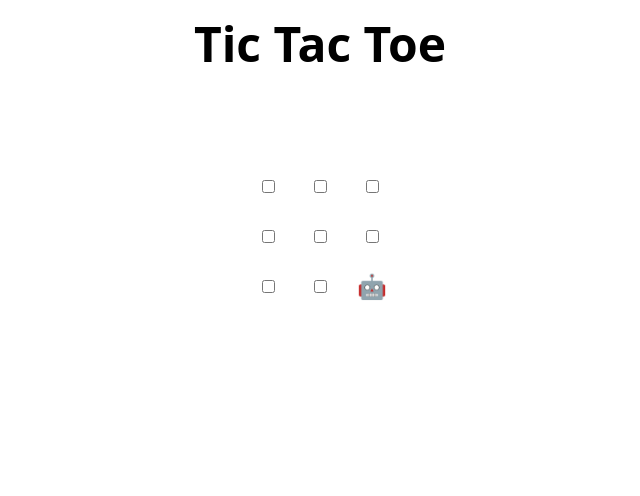
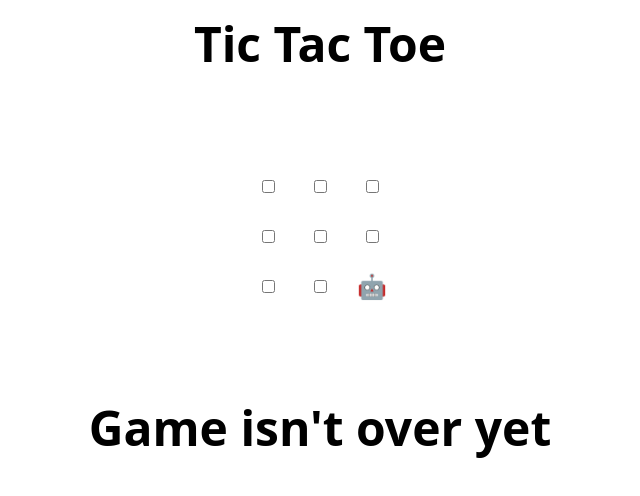
Before and after one commit to rosemadr/skills-review-pull-requests, a plain HTML site: page index.html in a window 1280 px wide. Shown: the whole page, without its empty margins (320-960 px from the left). Drawn offline with Linux system fonts and the light colour scheme.

Commit message:
Update index.html

```diff
--- a/index.html
+++ b/index.html
@@ -46,7 +46,7 @@
     <td><input type="checkbox" /></td>
   </tr>
 </table>
-
+<h1> Game isn't over yet</h1>
 <h2 hidden>Game over, refresh to play again 🧑‍💻 🤖!</h2>
 
 <script>
```
